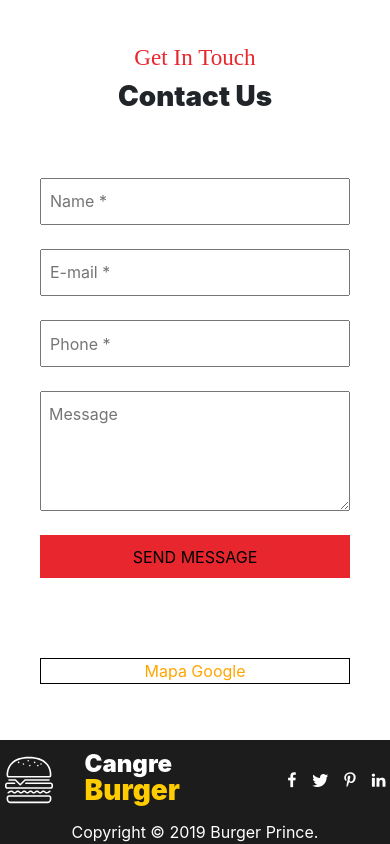
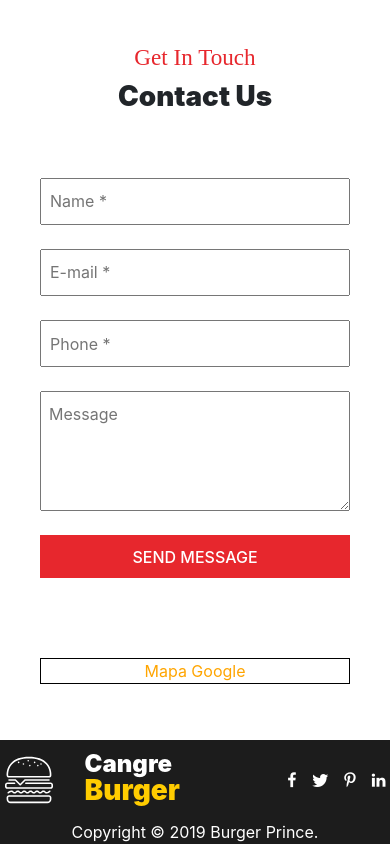
Before and after one commit to AdrianHates/Burgers, a React (Create React App) app: page / in a window 390 px wide. Shown: the part 10816-11660 px from the top of the page. Built offline with nearby package versions, Linux system fonts and the light colour scheme.

Commit message:
fixed navb - carrusel

```diff
--- a/src/App.css
+++ b/src/App.css
@@ -412,6 +412,8 @@
 #contacto > button {
   background-color: var(--r-button);
   border: none;
+  color: var(--w);
+  font-weight: 500;
 }
 
 #contact-us > div > div {
--- a/src/Componentes/Carrusel.js
+++ b/src/Componentes/Carrusel.js
@@ -15,7 +15,7 @@ function Carrusel( { elementos, onClick } ) {
       <div className="carousel-inner">
         {elementos.map((x,i)=><div key={i} className={i===0?"carousel-item active":"carousel-item"}>
           <img className="d-block w-100" src={x.url} alt={`${i} Slide`} />
-          <div style={{textAlign:'left',height:'30rem'}} class="carousel-caption d-none d-md-block">
+          <div style={{textAlign:'left',height:'30rem', margin: 'auto', width: '50%', padding:'0 1%'}} class="carousel-caption d-none d-md-block">
           {i===1?<h3 style={{fontStyle:'italic'}}>Best Offer</h3>:''}
           <h3>{x.texto}</h3>
           <h1 style={{fontSize:'3.5rem'}}>{x.titulo}</h1>
```
